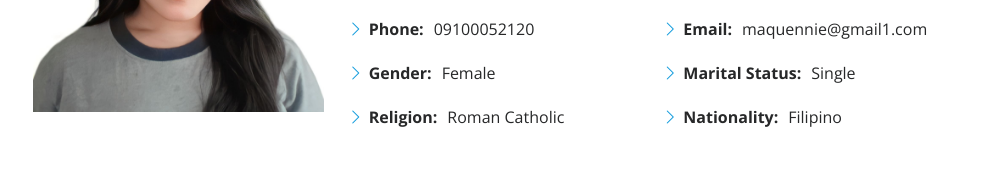
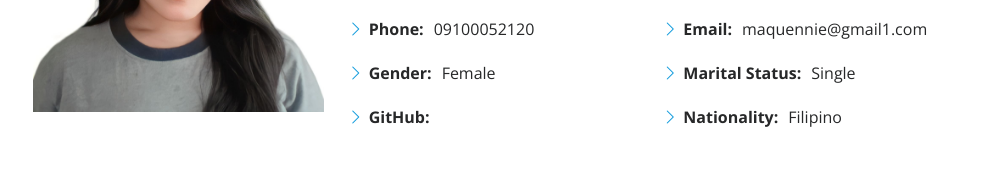
Before and after one commit to maquennielozada1/MY-PORTFOLIO, a plain HTML site: page index.html in a window 1280 px wide. Shown: the part 1167-1362 px from the top of the page, without its empty margins (297-1280 px from the left). Drawn offline with nearby package versions, Linux system fonts and the light colour scheme.

Commit message:
Update index.html

```diff
--- a/index.html
+++ b/index.html
@@ -104,7 +104,7 @@
                   <li><i class="bi bi-chevron-right"></i> <strong>Address:</strong> <span>Brgy.Salngan,Oton,Iloilo</span></li>
                   <li><i class="bi bi-chevron-right"></i> <strong>Phone:</strong> <span>09100052120</span></li>
                   <li><i class="bi bi-chevron-right"></i> <strong>Gender:</strong> <span>Female</span></li>
-                  <li><i class="bi bi-chevron-right"></i> <strong>Religion:</strong> <span>Roman Catholic</span></li>
+                  <li><i class="bi bi-chevron-right"></i> <strong>GitHub:</strong> <span><a href="https://github.com/dashboard"></a></a></span></li>
                 </ul>
               </div>
               <div class="col-lg-6">
```
